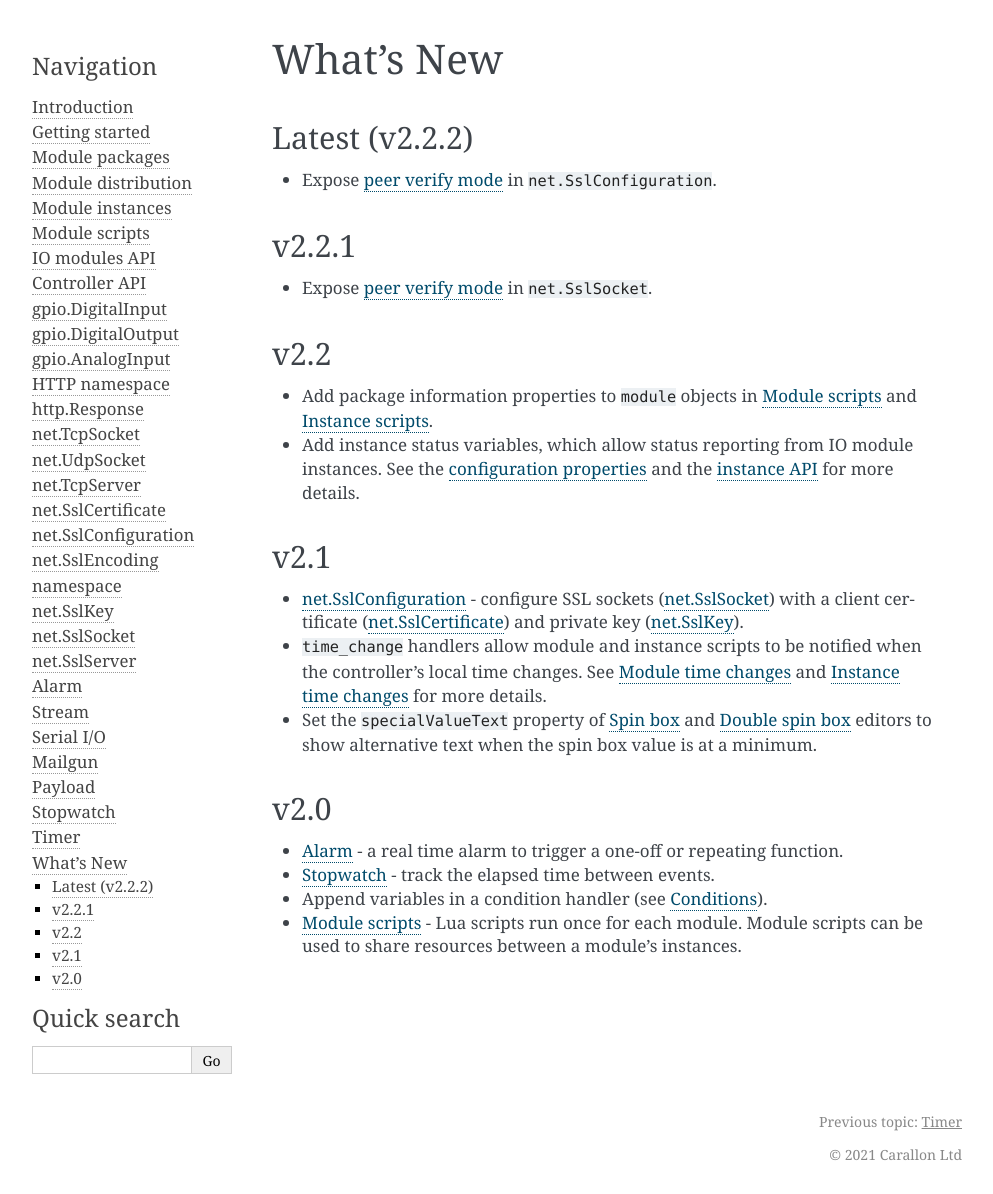
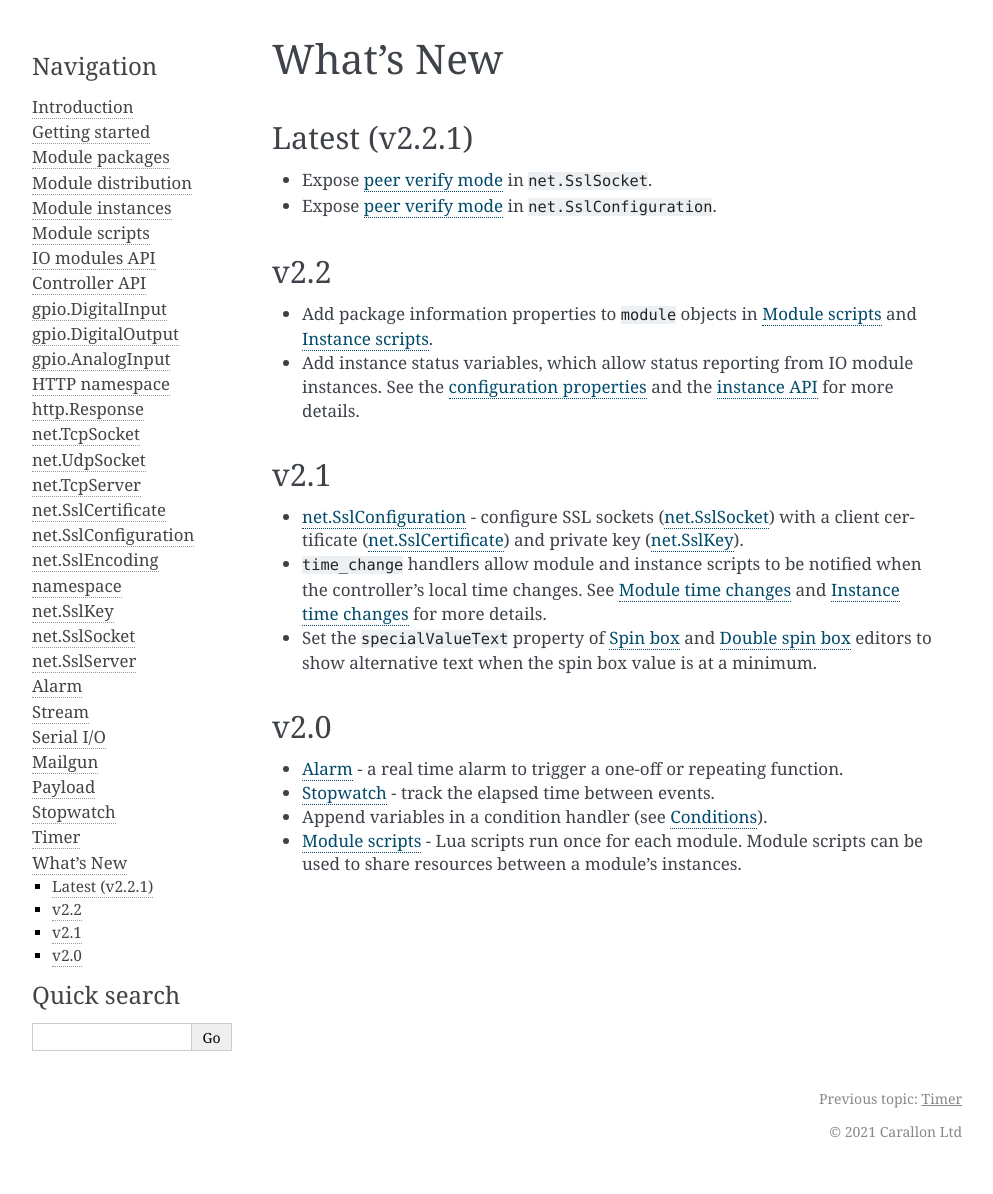
Before and after one commit to carallon/io-module-developer-guide, a Sphinx documentation site: the page built from source/whatsnew.rst, in a window 1280 px wide. Shown: the whole page, without its empty margins (148-1141 px from the left). Built offline with Sphinx 7.4.7, drawn with Linux system fonts in a browser that asks for light colours; after the commit the page ends 1171 px from its top, so only the background shows below that.

Commit message:
Collapse changes into v2.2.1
Will need to sort out tags/releases on master when merged.

```diff
--- a/source/whatsnew.rst
+++ b/source/whatsnew.rst
@@ -1,15 +1,11 @@
 What's New
 ##########
 
-Latest (v2.2.2)
+Latest (v2.2.1)
 ***************
 
+* Expose :ref:`peer verify mode<ssl-socket-peer-verify-mode>` in ``net.SslSocket``.
 * Expose :ref:`peer verify mode<ssl-configuration-peer-verify-mode>` in ``net.SslConfiguration``.
-
-v2.2.1
-******
-
-* Expose :ref:`peer verify mode<ssl-socket-peer-verify-mode>` in ``net.SslSocket``.
 
 v2.2
 ****
```
